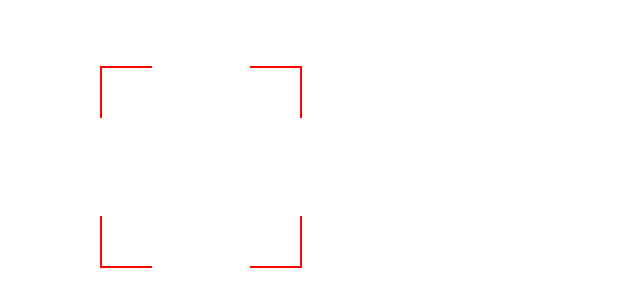
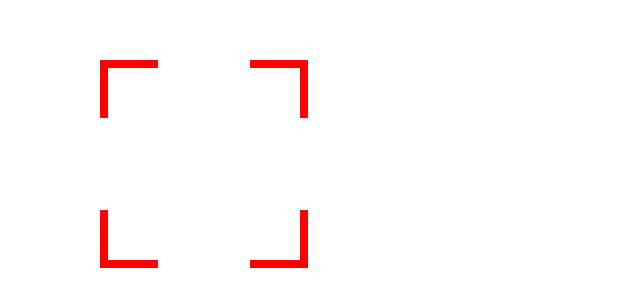
Before and after one commit to iuliagroza/qdventure, a React (Create React App) app: page /qr in a window 1280 px wide. Shown: the part 282-588 px from the top of the page, without its empty margins (0-640 px from the left). Built offline with nearby package versions, Linux system fonts and the light colour scheme.

Commit message:
fill scanner view

```diff
--- a/src/QRScanner.tsx
+++ b/src/QRScanner.tsx
@@ -30,6 +30,7 @@ const QRScanner = (props: any) => {
     return (
         <>
             <div className={styles.container}>
+                <p id="result" className={styles.result}>{data}</p>
                 <div className={styles.scanner}>
                     <QrReader
                         constraints={{ facingMode: "environment" }}
@@ -38,8 +39,6 @@ const QRScanner = (props: any) => {
                         {...(props as any)}
                     />
                 </div>
-
-                <p className={styles.result}>{data}</p>
             </div>
 
             <div id={styles.overlay} className={styles.animateflicker}><div></div></div>
--- a/src/styles/qrscanner.module.scss
+++ b/src/styles/qrscanner.module.scss
@@ -15,14 +15,17 @@ html {
 }
 
 .scanner {
-    width: 75%;
-    padding-left: 12.5%;
-    padding-top: 70%;
-    // rotate: -90deg;
+    position: absolute;
+    width: 225%;
+    left: -30%;
+    rotate: -90deg;
 }
 
 .result {
-    color: red;
+    position: absolute;
+    text-align: center;
+    width: 100%;
+    color: white;
 }
 
 @keyframes flickerAnimation {
@@ -66,23 +69,23 @@ html {
 #overlay:before {
     bottom: -400px;
     left: 100px;
-    border-width: 2px 0 0 2px
+    border-width: 8px 0 0 8px
 }
 
 #overlay:after {
     bottom: -400px;
     left: 250px;
-    border-width: 2px 2px 0 0
+    border-width: 8px 8px 0 0
 }
 
 #overlay>:first-child:before {
     bottom: -550px;
     left: 250px;
-    border-width: 0 2px 2px 0
+    border-width: 0 8px 8px 0
 }
 
 #overlay>:first-child:after {
     bottom: -550px;
     left: 100px;
-    border-width: 0 0 2px 2px
+    border-width: 0 0 8px 8px
 }
```
